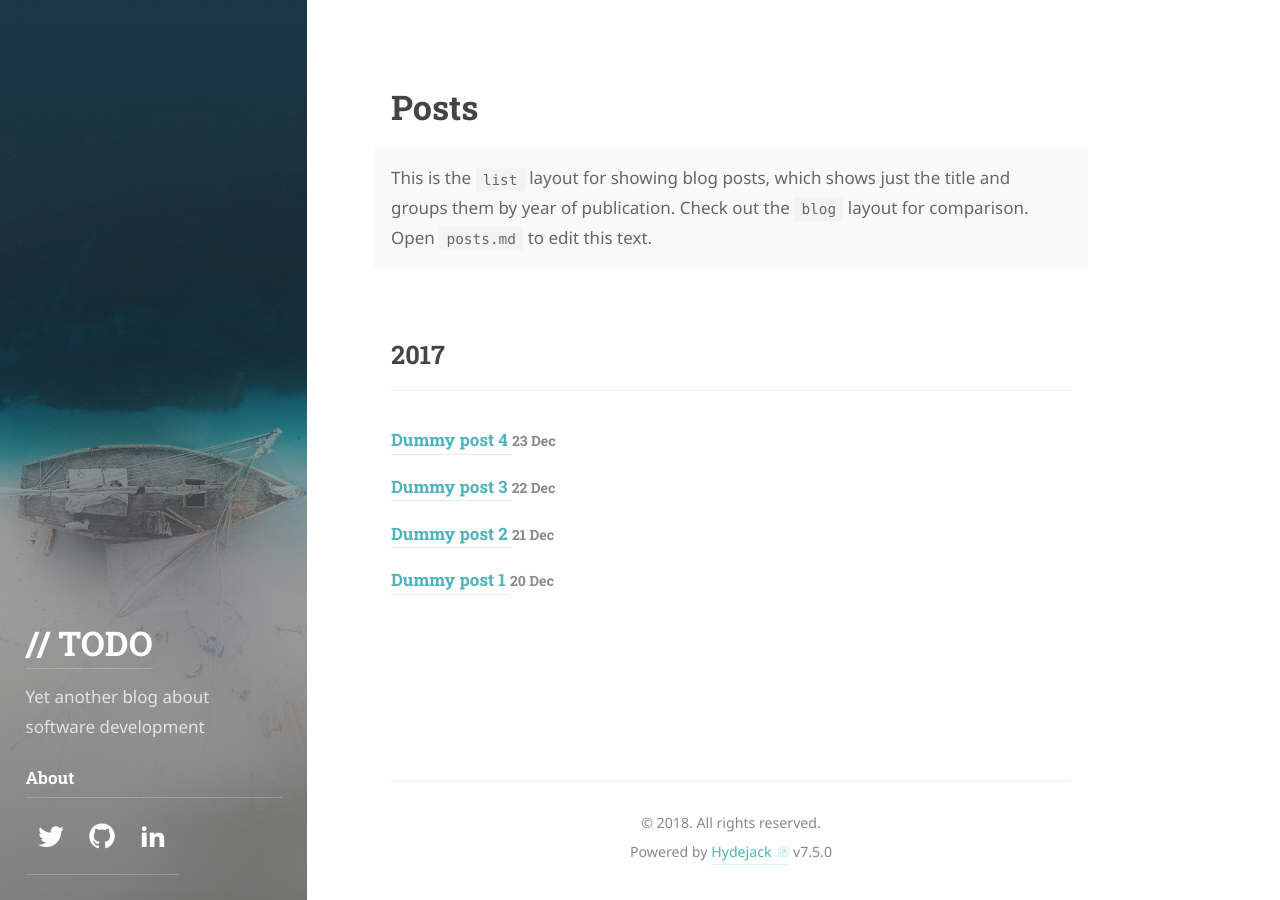
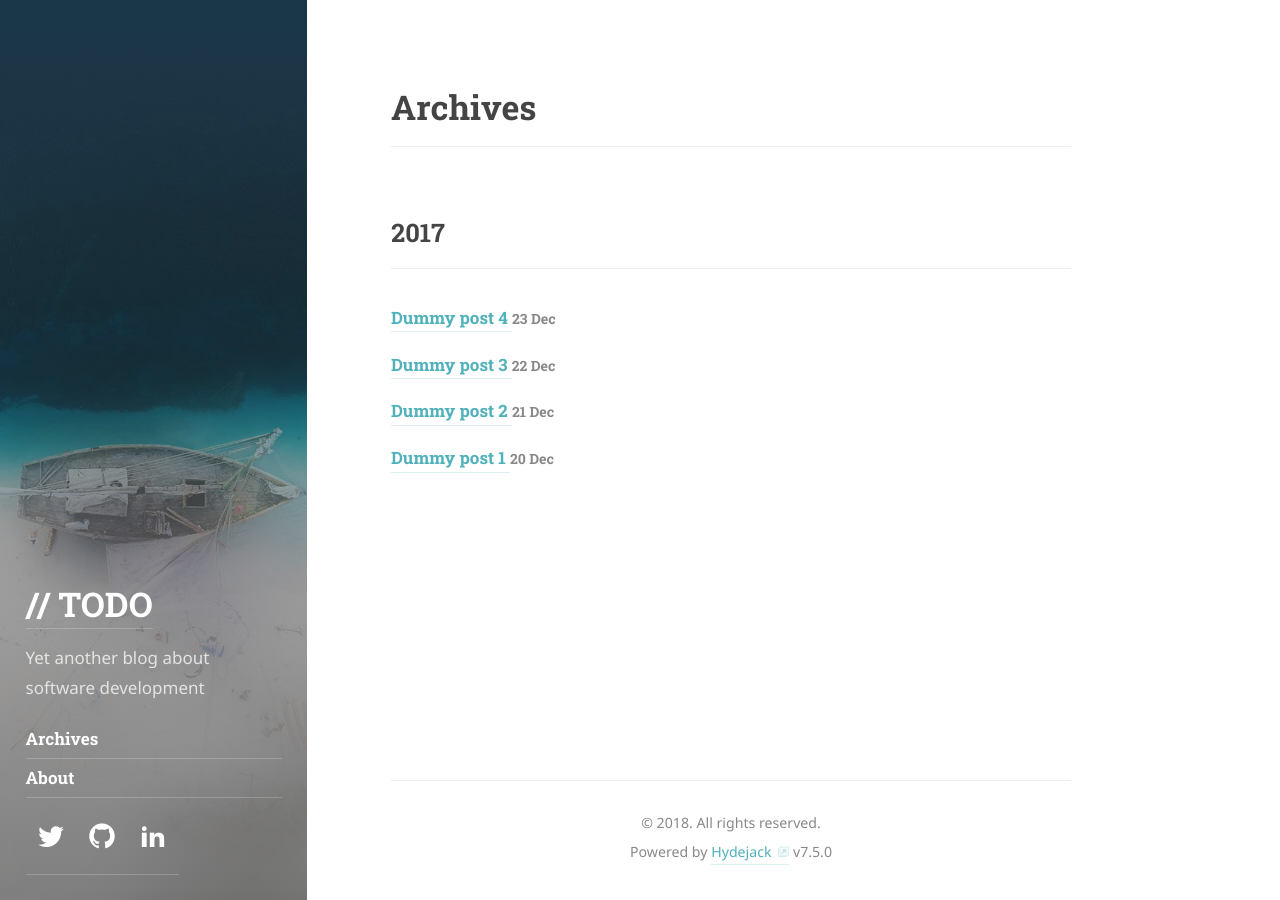
Before and after one commit to marcelocenerine/marcelocenerine.github.io, a Jekyll site: the page built from posts.md, in a window 1280 px wide. Built offline with Jekyll 4.4.1, drawn with Linux system fonts in a browser that asks for light colours; some web fonts are replaced.

Commit message:
add archives menu item

```diff
--- a/posts.md
+++ b/posts.md
@@ -1,8 +1,6 @@
 ---
 layout: list
-title: Posts
-description: >
-  This is the `list` layout for showing blog posts, which shows just the title and groups them by year of publication.
-  Check out the `blog` layout for comparison.
-  Open `posts.md` to edit this text.
+title: Archives
+menu: true
+order: 1
 ---
```
Also changed, not shown: about.md (+1 -1 lines).
